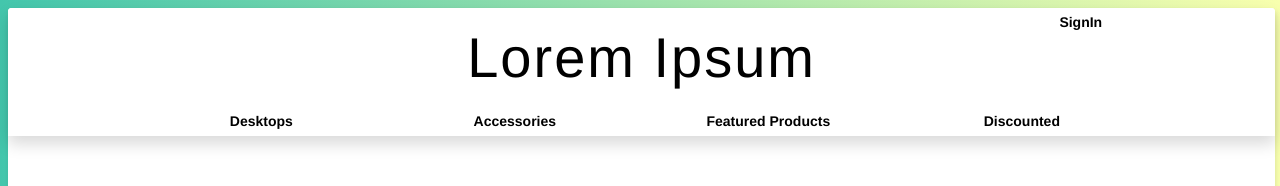
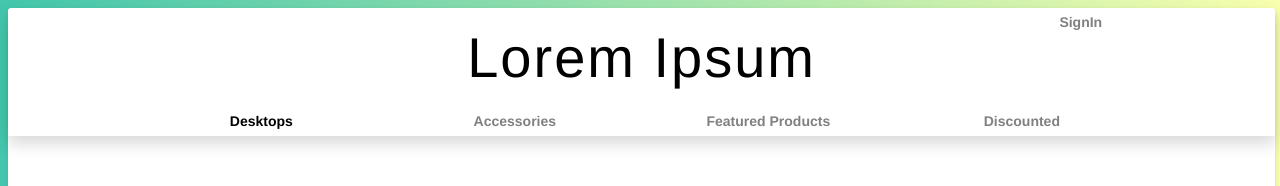
Before and after one commit to alexadonov/Studio1B_G02, a React (Create React App) app: page / in a window 1280 px wide. Shown: the top 186 px of the page. Built offline with nearby package versions, Linux system fonts and the light colour scheme.

Commit message:
Home navbar text colour change

```diff
--- a/src/components/styles.css
+++ b/src/components/styles.css
@@ -77,7 +77,7 @@ hr {
   color: #70d2ab;
 }
 .btn-default{
-  color: black;
+  color: grey;
   background-color: white;
   border-color: white;
   outline: none;
@@ -124,3 +124,6 @@ hr {
 .thumb-shadow:focus{
   box-shadow:0 .5rem 1rem rgba(0,0,0,.15)!important;
 }
+.black{
+  color: black;
+}
--- a/src/home.js
+++ b/src/home.js
@@ -28,7 +28,7 @@ export default class Home extends Component {
               <div class="container">
               <div class="row px-5 mx-auto">
                 <div class="col-sm px-1">
-                  <button type="button" class="btn btn-default btn-sm"><b>Desktops</b></button>
+                  <button type="button" class="btn btn-default btn-sm black"><b>Desktops</b></button>
                 </div>
                 <div class="col-sm px-1">
                   <button type="button" class="btn btn-default btn-sm"><b>Accessories</b></button>
```
